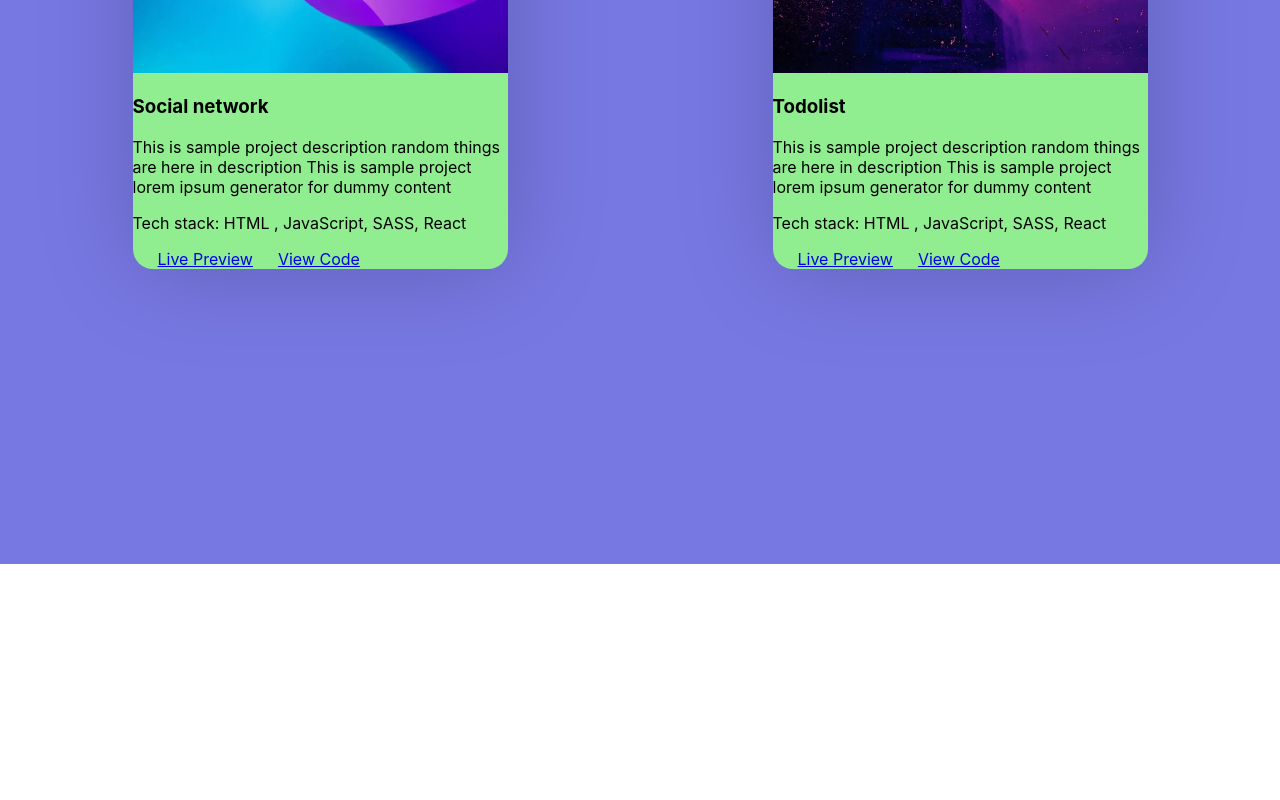
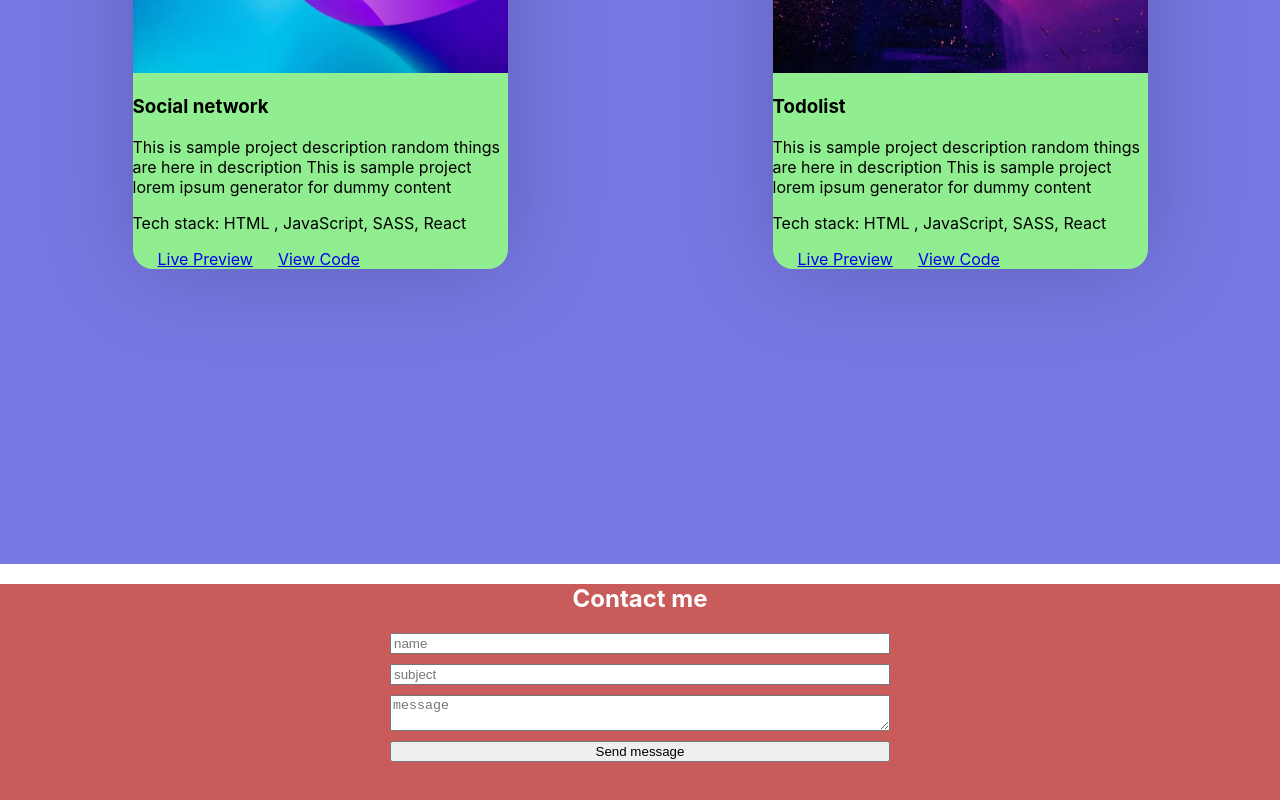
Before and after one commit to MaximChizhevskiy/my-portfolio, a React app: page / in a window 1280 px wide. Shown: the part 1968-2768 px from the top of the page. Before the commit the page ends 2532 px from the top, so only its background shows below. Built offline with nearby package versions, Linux system fonts and the light colour scheme.

Commit message:
Contact form draft

```diff
--- a/src/App.tsx
+++ b/src/App.tsx
@@ -4,6 +4,7 @@ import {Main} from "./layout/section/main/Main";
 import styled from "styled-components";
 import {Skills} from "./layout/section/skills/Skills";
 import {Projects} from "./layout/section/projects/Projects";
+import {Contact} from "./layout/section/contacts/Contacts";
 
 
 function App() {
@@ -13,6 +14,7 @@ function App() {
             <Main/>
             <Skills/>
             <Projects/>
+            <Contact/>
         </div>
     );
 }
--- /dev/null
+++ b/src/components/Button.tsx
@@ -0,0 +1,7 @@
+import React from 'react';
+import styled from "styled-components";
+
+export const Button = styled.button`
+
+
+`
--- a/src/layout/header/Header.tsx
+++ b/src/layout/header/Header.tsx
@@ -4,7 +4,7 @@ import {Logo} from "../../components/logo/Logo";
 import {Menu} from "../../components/menu/Menu";
 import {SocialsIcons} from "../../components/socialsIcons/SocialsIcons";
 
-const items = ["Projects", "Technologies", "Contacts"]
+const items = ["Projects", "Technologies", "contacts"]
 
 export const Header = () => {
     return (
--- /dev/null
+++ b/src/layout/section/contacts/Contacts.tsx
@@ -0,0 +1,37 @@
+import React from 'react';
+import styled from "styled-components";
+import {SectionTitle} from "../../../components/SectionTitle";
+import {Button} from "../../../components/Button";
+
+export const Contact = () => {
+    return (
+        <StyledContacts>
+            <SectionTitle>Contact me</SectionTitle>
+            <StyledForm>
+                <Field placeholder={"name"}/>
+                <Field placeholder={"subject"}/>
+                <Field placeholder={"message"} as={"textarea"}/>
+                <Button type={"submit"}>Send message</Button>
+            </StyledForm>
+        </StyledContacts>
+    );
+};
+
+const StyledContacts = styled.section`
+  height: 100vh;
+  background-color: #ca5b5b;
+`
+
+const StyledForm = styled.form`
+  max-width: 500px;
+  width: 100%;
+  display: flex;
+  flex-direction: column;
+  gap: 10px;
+  border-radius: 20px;
+  margin: 0 auto;
+`
+
+const Field = styled.input`
+
+`
```
